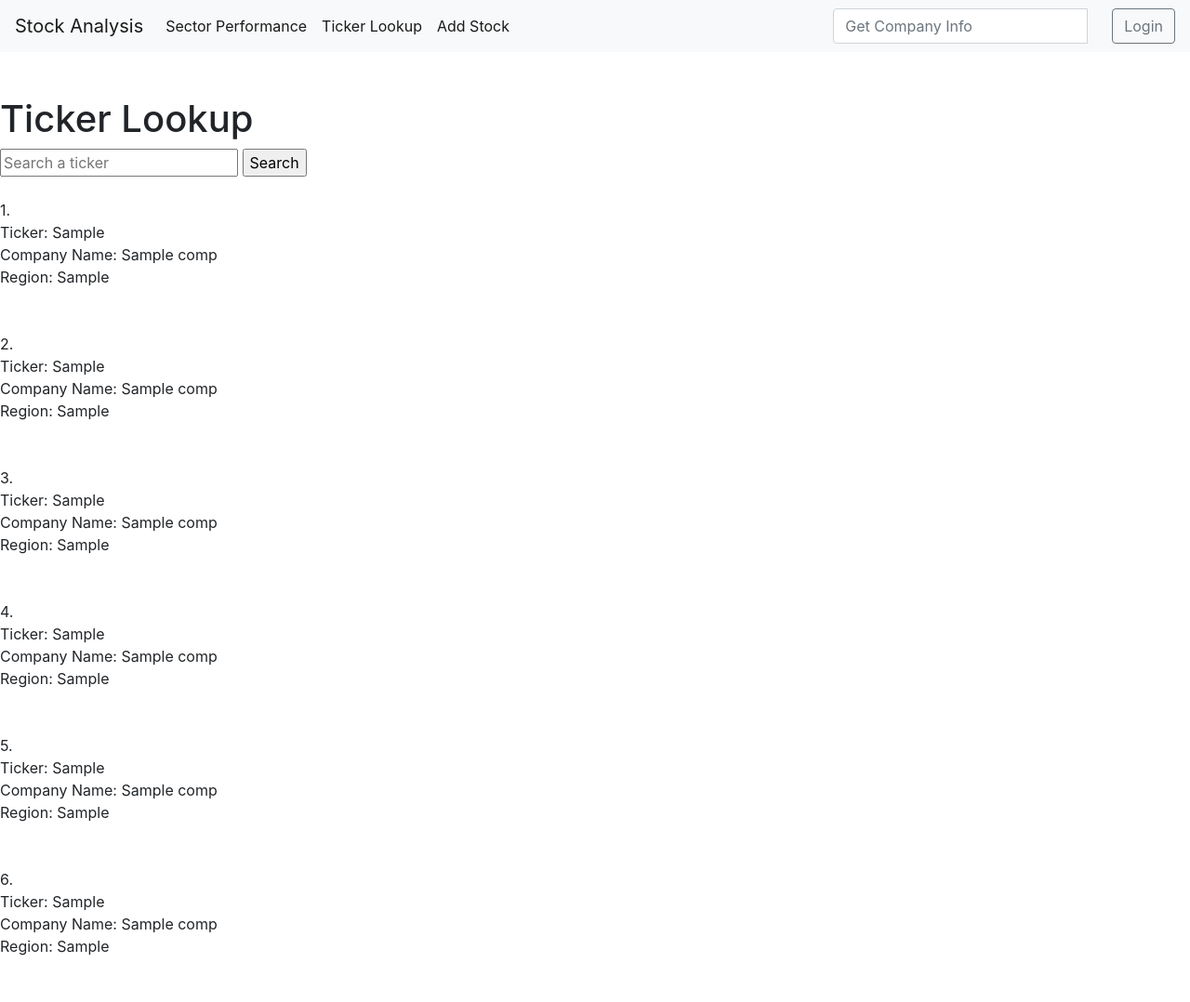
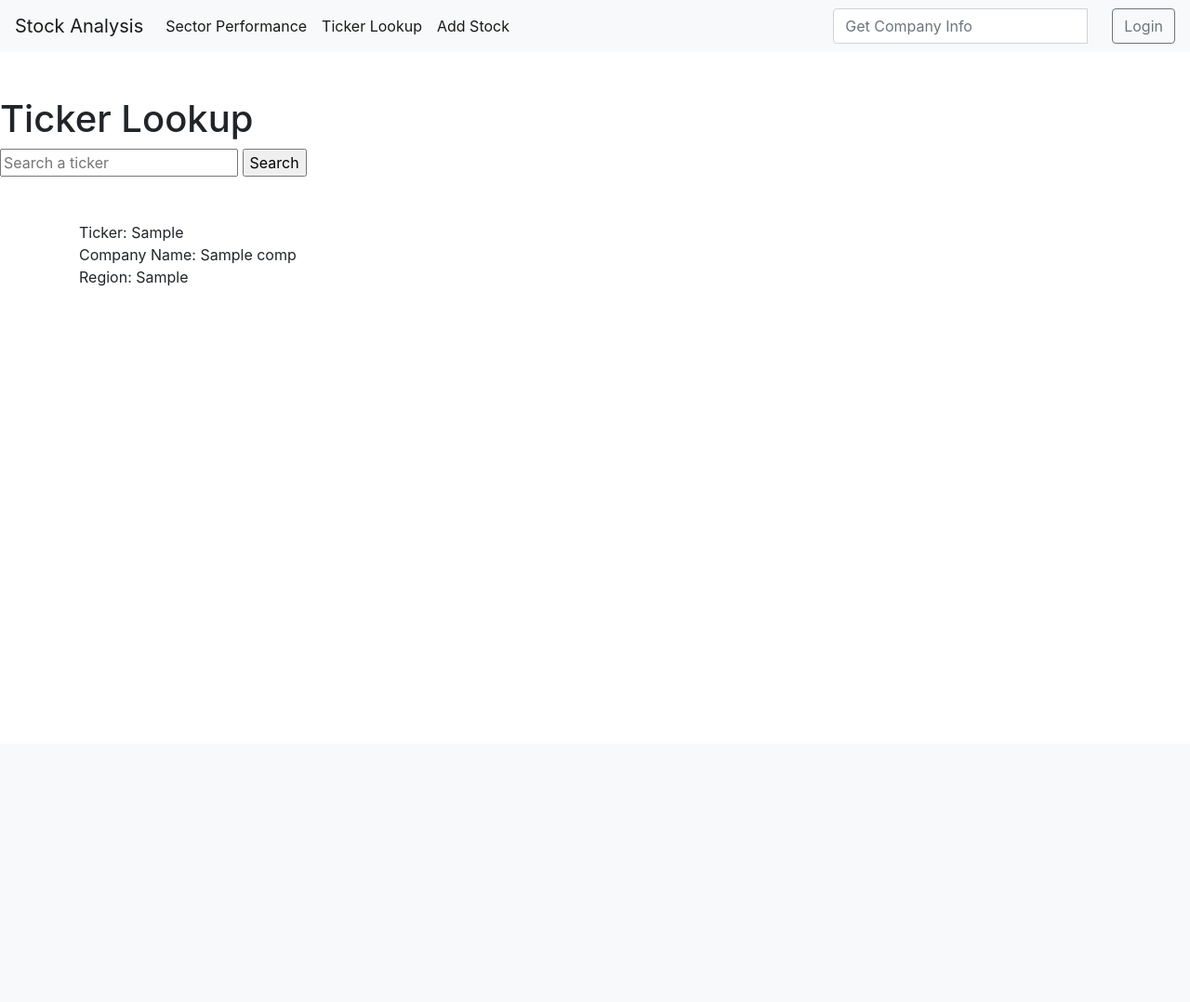
Before and after one commit to Linh-T-Pham/Stock-Analysis-Tool, a Flask app: template templates/ticker_lookup.html in a window 1280 px wide. Shown: the whole page at 93% size. After the commit the page ends 308 px from the top, so only its background shows below. Run offline with Flask 2, Linux system fonts and the light colour scheme; the template is opened without the code that fills it: most values are stand-ins (such as "Sample title", 1, 10 or a date in 2020); some libraries are stand-ins or nearby versions.

Commit message:
Fixed errors for ticker_lookup route using for loop

```diff
--- a/static/style.css
+++ b/static/style.css
@@ -6,6 +6,12 @@
     background: #4a4a4a;
 }
 
-.body{
-    background-color: #4a4a4a ;
+.blink1{
+    color: red;
+    font-weight:bold;
 }
+
+.blink2{
+    color: green;
+    font-weight:bold;
+}
--- a/templates/base.html
+++ b/templates/base.html
@@ -25,7 +25,8 @@
   <title>Hello, world!</title> -->
   </head>
 
-  <nav class="navbar navbar-expand-lg navbar-light bg-light">
+
+  <nav class="navbar sticky-top navbar-expand-lg navbar-light bg-light">
   <a class="navbar-brand" href="/">Stock Analysis</a>
   <button class="navbar-toggler" type="button" data-toggle="collapse" data-target="#navbarSupportedContent" aria-controls="navbarSupportedContent" aria-expanded="false" aria-label="Toggle navigation">
     <span class="navbar-toggler-icon"></span>
@@ -67,7 +68,12 @@
   </ul>
 
   </div>
+
 </nav>
+
+<body>
+
+
 
     <!-- Optional JavaScript -->
     <!-- jQuery first, then Popper.js, then Bootstrap JS -->
@@ -84,5 +90,6 @@
   {% endblock %}
 
 
+</body>
 
 </html>
--- a/templates/homepage.html
+++ b/templates/homepage.html
@@ -36,10 +36,10 @@
       <img src="static/roberto-junior-4fsCBcZt9H8-unsplash.jpg" class="d-block w-100" alt="...">
     </div>
     <div class="carousel-item">
-      <img src="static/markus-spiske-5gGcn2PRrtc-unsplash.jpg" class="d-block w-100" alt="...">
+      <img src="static/sasha-stories-3JJUZ2nOh8M-unsplash.jpg" class="d-block w-100" alt="...">
     </div>
     <div class="carousel-item">
-      <img src="static/fabian-blank-pElSkGRA2NU-unsplash.jpg" class="d-block w-100" alt="...">
+      <img src="static/matthew-henry-VviFtDJakYk-unsplash.jpg" class="d-block w-100" alt="...">
     </div>
 
   </div>
--- a/templates/ticker_lookup.html
+++ b/templates/ticker_lookup.html
@@ -18,36 +18,21 @@
 </form>
 <body>
 
-1.<br>
-Ticker: {{ name_api["bestMatches"][0]["1. symbol"] }}<br>
-Company Name: {{ name_api["bestMatches"][0]["2. name"] }}<br>
-Region: {{ name_api["bestMatches"][0]["4. region"] }}<br><br><br>
+{% for comp in name_api['bestMatches'] %}
+ <div class="container">
+      <div class ="row">
+        <div class="col">
 
-2.<br>
-Ticker: {{ name_api["bestMatches"][1]["1. symbol"] }}<br>
-Company Name: {{ name_api["bestMatches"][1]["2. name"] }}<br>
-Region: {{ name_api["bestMatches"][1]["4. region"] }}<br><br><br>
 
-3.<br>
-Ticker: {{ name_api["bestMatches"][2]["1. symbol"] }}<br>
-Company Name: {{ name_api["bestMatches"][2]["2. name"] }}<br>
-Region: {{ name_api["bestMatches"][2]["4. region"] }}<br><br><br>
 
-4.<br>
-Ticker: {{ name_api["bestMatches"][3]["1. symbol"] }}<br>
-Company Name: {{ name_api["bestMatches"][3]["2. name"] }}<br>
-Region: {{ name_api["bestMatches"][3]["4. region"] }}<br><br><br>
-
-5.<br>
-Ticker: {{ name_api["bestMatches"][4]["1. symbol"] }}<br>
-Company Name: {{ name_api["bestMatches"][4]["2. name"] }}<br>
-Region: {{ name_api["bestMatches"][4]["4. region"] }}<br><br><br>
-
-6.<br>
-Ticker: {{ name_api["bestMatches"][5]["1. symbol"] }}<br>
-Company Name: {{ name_api["bestMatches"][5]["2. name"] }}<br>
-Region: {{ name_api["bestMatches"][5]["4. region"] }}<br><br><br>
-
+<br>
+Ticker: {{ comp["1. symbol"] }}<br>
+Company Name: {{ comp["2. name"] }}<br>
+Region: {{ comp["4. region"] }}<br><br><br>
+</div>
+</div>
+</div>
+{% endfor %}
 </body>
 </html>
 
```
Also changed, not shown: templates/myportfolio.html (+9 -10 lines).
